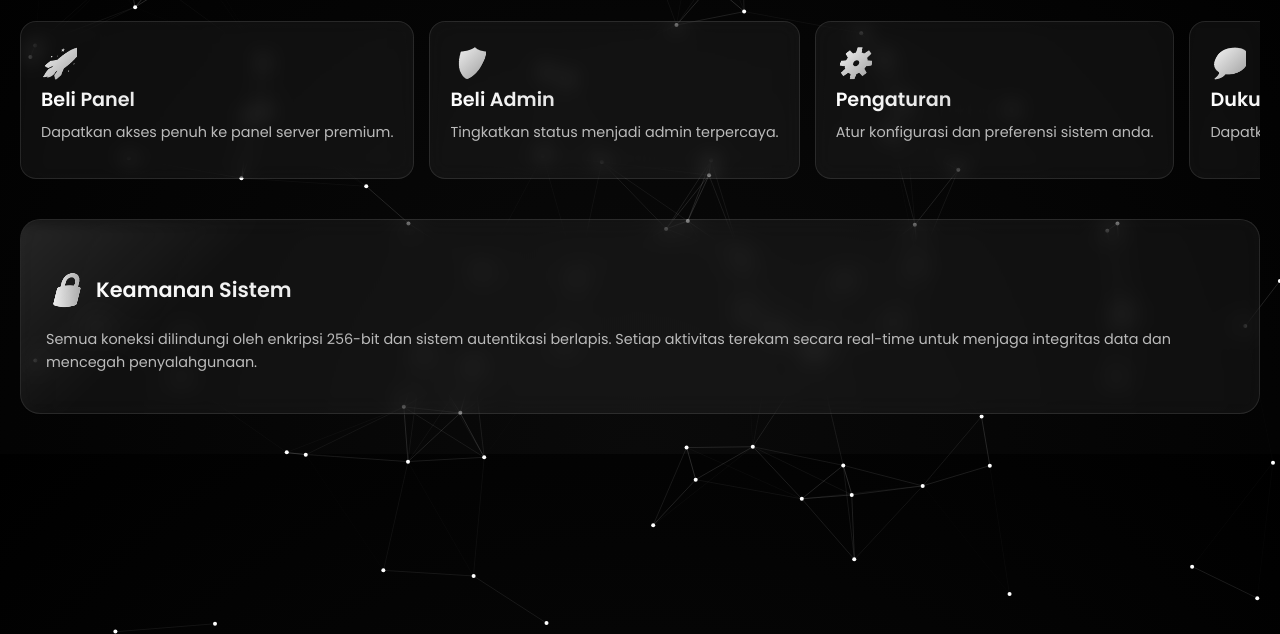
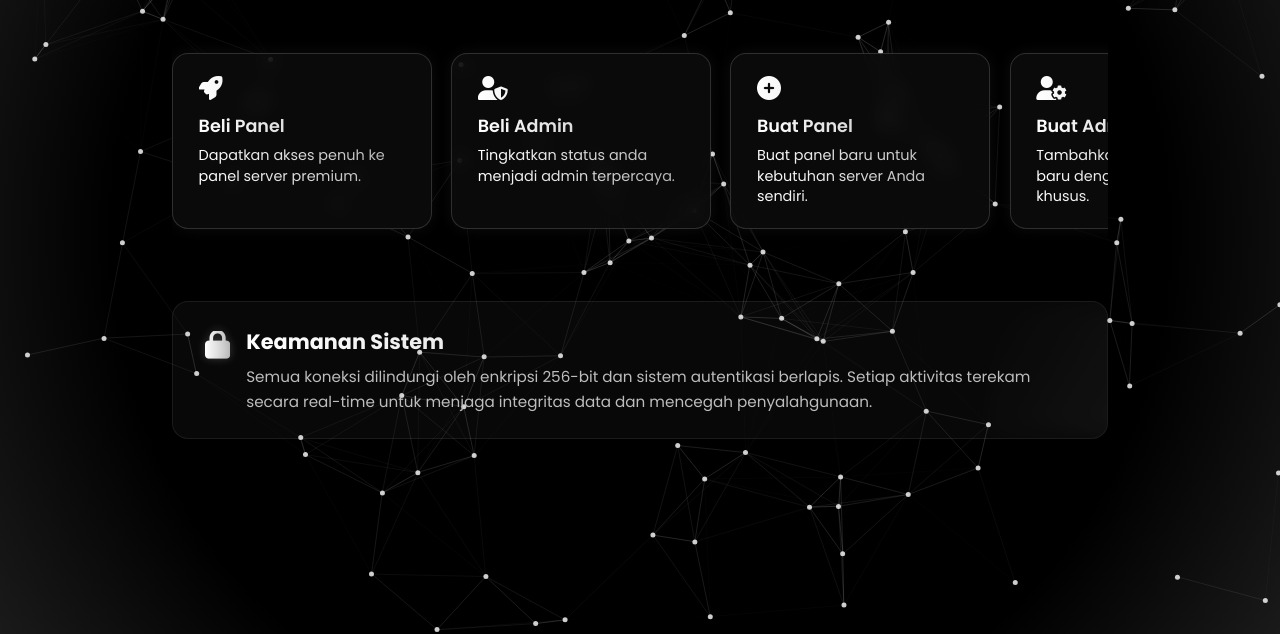
Before and after one commit to enternity34-cell/nexus-bot, a website: page public/index.html in a window 1280 px wide. Shown: the part 166-800 px from the top of the page. Drawn offline with nearby package versions, Linux system fonts and the light colour scheme.

Commit message:
Add files via upload

```diff
--- a/public/index.html
+++ b/public/index.html
@@ -3,215 +3,287 @@
 <head>
   <meta charset="UTF-8" />
   <meta name="viewport" content="width=device-width, initial-scale=1.0" />
-  <title>🎮 パネル</title>
+  <title>DasBotz - Server</title>
   <script src="https://cdn.jsdelivr.net/particles.js/2.0.0/particles.min.js"></script>
-  <link href="https://fonts.googleapis.com/css2?family=Poppins:wght@400;600&display=swap" rel="stylesheet">
+  <link href="https://fonts.googleapis.com/css2?family=Poppins:wght@400;500;600;700&display=swap" rel="stylesheet" />
+  <link rel="stylesheet" href="https://cdnjs.cloudflare.com/ajax/libs/font-awesome/6.0.0/css/all.min.css" />
 
   <style>
+    * {
+      margin: 0; padding: 0; box-sizing: border-box;
+      font-family: 'Poppins', sans-serif;
+    }
+
     body {
-      margin: 0;
-      padding: 0;
-      font-family: 'Poppins', sans-serif;
-      color: white;
-      background: radial-gradient(ellipse at bottom, #0a0a0a, #000);
+      min-height: 100vh;
+      background: radial-gradient(circle at center, #000 70%, #1a1a1a 100%);
+      color: #fff;
       overflow-x: hidden;
+      position: relative;
     }
 
     #particles-js {
       position: fixed;
       width: 100%;
       height: 100%;
-      z-index: -1;
+      z-index: 1;
+      background: transparent;
+      pointer-events: none;
     }
 
     .container {
-      text-align: left;
-      padding: 40px 20px;
+      position: relative;
+      z-index: 2;
+      max-width: 1000px;
+      margin: 0 auto;
+      padding: 2rem;
     }
 
-    /* Header */
-    .title {
+    /* 🔹 Header diperbaiki layout */
+    .header {
+      text-align: left;
+      margin-bottom: 2.5rem;
+      animation: fadeIn 1s ease;
+    }
+
+    .header .title-row {
       display: flex;
       align-items: center;
+      gap: 0.6rem;
+      margin-bottom: 0.6rem;
+    }
+
+    .header i {
       font-size: 2rem;
-      font-weight: 600;
-      margin-bottom: 10px;
-      background: linear-gradient(90deg, #fff, #aaa);
+      background: linear-gradient(90deg, #ffffff, #b0b0b0);
       -webkit-background-clip: text;
       -webkit-text-fill-color: transparent;
     }
 
-    .title i {
-      margin-right: 10px;
-      font-size: 1.8rem;
-      color: #ccc;
+    .header h1 {
+      font-size: 2.8rem;
+      background: linear-gradient(90deg, #ffffff, #d1d5db);
+      -webkit-background-clip: text;
+      -webkit-text-fill-color: transparent;
+      font-weight: 700;
+      letter-spacing: 2px;
     }
 
-    .subtitle {
+    .header p {
       font-size: 1rem;
-      color: #ccc;
+      color: #c9c9c9;
       max-width: 600px;
-      margin-bottom: 30px;
       line-height: 1.6;
     }
 
-    /* Button cards */
-    .scroll-buttons {
+    /* 🔹 Tombol panel */
+    .button-row {
       display: flex;
+      gap: 1.2rem;
       overflow-x: auto;
-      gap: 15px;
       scroll-behavior: smooth;
-      padding-bottom: 10px;
+      padding: 1rem 0 1.5rem;
     }
 
-    .card {
-      background: rgba(255, 255, 255, 0.05);
-      border: 1px solid rgba(255, 255, 255, 0.1);
-      border-radius: 16px;
-      padding: 20px;
-      min-width: 230px;
-      flex: 0 0 auto;
-      transition: all 0.3s ease;
-      backdrop-filter: blur(10px);
+    .button-row::-webkit-scrollbar { height: 6px; }
+    .button-row::-webkit-scrollbar-thumb {
+      background: rgba(255,255,255,0.2);
+      border-radius: 3px;
     }
 
-    .card:hover {
-      transform: translateY(-6px);
-      box-shadow: 0 4px 20px rgba(255,255,255,0.15);
+    .btn-panel {
+      flex: 0 0 auto;
+      width: 260px;
+      text-align: left;
+      padding: 1.4rem 1.6rem;
+      border-radius: 1rem;
+      border: 1px solid rgba(255,255,255,0.15);
+      background: rgba(15,15,15,0.7);
+      backdrop-filter: blur(10px);
+      box-shadow: 0 0 15px rgba(255,255,255,0.05);
+      cursor: pointer;
+      transition: all 0.3s ease;
+      position: relative;
+      z-index: 3;
     }
 
-    .card i {
-      font-size: 1.8rem;
-      margin-bottom: 10px;
-      background: linear-gradient(135deg, #fff, #999);
+    .btn-panel:hover {
+      transform: translateY(-4px);
+      box-shadow: 0 0 20px rgba(255,255,255,0.25);
+      border-color: rgba(255,255,255,0.3);
+    }
+
+    .btn-panel i,
+    .btn-panel .btn-title,
+    .btn-panel .btn-desc {
+      background: linear-gradient(90deg, #ffffff, #b0b0b0);
       -webkit-background-clip: text;
       -webkit-text-fill-color: transparent;
     }
 
-    .card h3 {
-      margin: 0;
-      font-size: 1.2rem;
-      background: linear-gradient(90deg, #fff, #aaa);
+    .btn-panel i {
+      font-size: 1.5rem;
+      margin-bottom: 0.8rem;
+      display: block;
+    }
+
+    .btn-title {
+      font-size: 1.1rem;
+      font-weight: 600;
+      margin-bottom: 0.4rem;
+    }
+
+    .btn-desc {
+      font-size: 0.9rem;
+      line-height: 1.4;
+    }
+
+    /* 🌟 Card Keamanan */
+    .security-section {
+      margin-top: 3rem;
+      background: rgba(255, 255, 255, 0.03);
+      border-radius: 1rem;
+      border: 1px solid rgba(255,255,255,0.08);
+      padding: 1.5rem 2rem;
+      display: flex;
+      align-items: flex-start;
+      gap: 1rem;
+      animation: fadeInUp 1s ease;
+      position: relative;
+      overflow: hidden;
+    }
+
+    .security-section i {
+      font-size: 1.8rem;
+      background: linear-gradient(90deg, #ffffff, #b0b0b0);
       -webkit-background-clip: text;
       -webkit-text-fill-color: transparent;
+      margin-top: 0.3rem;
+      text-shadow: 0 0 10px rgba(255,255,255,0.2);
+      z-index: 2;
     }
 
-    .card p {
-      margin-top: 8px;
-      font-size: 0.9rem;
-      color: #bbb;
+    .security-section div {
+      flex: 1;
+      position: relative;
+      z-index: 2;
     }
 
-    /* Card Keamanan */
-    .security-card {
-      position: relative;
-      overflow: hidden;
-      margin-top: 30px;
-      background: rgba(255,255,255,0.05);
-      border: 1px solid rgba(255,255,255,0.1);
-      border-radius: 20px;
-      padding: 25px;
-      backdrop-filter: blur(12px);
+    .security-section h2 {
+      font-size: 1.3rem;
+      background: linear-gradient(90deg, #ffffff, #b0b0b0);
+      -webkit-background-clip: text;
+      -webkit-text-fill-color: transparent;
+      margin-bottom: 0.5rem;
     }
 
-    .security-card::before {
+    .security-section p {
+      font-size: 0.95rem;
+      color: #bdbdbd;
+      line-height: 1.6;
+    }
+
+    /* ✨ Efek shimmer lembut */
+    .security-section::before {
       content: "";
       position: absolute;
       top: 0;
-      left: -75%;
-      width: 50%;
+      left: -80%;
+      width: 60%;
       height: 100%;
-      background: linear-gradient(120deg, rgba(255,255,255,0.2), transparent 70%);
-      transform: skewX(-25deg);
-      animation: shimmer 4s linear infinite;
-      filter: blur(8px);
+      background: linear-gradient(
+        120deg,
+        rgba(255, 255, 255, 0) 0%,
+        rgba(255, 255, 255, 0.05) 30%,
+        rgba(255, 255, 255, 0.15) 50%,
+        rgba(255, 255, 255, 0.05) 70%,
+        rgba(255, 255, 255, 0) 100%
+      );
+      filter: blur(12px);
+      animation: shimmerFlow 6s linear infinite;
+      z-index: 1;
+      opacity: 0.8;
     }
 
-    @keyframes shimmer {
-      0% { left: -75%; }
-      100% { left: 125%; }
+    @keyframes shimmerFlow {
+      0% { left: -80%; }
+      100% { left: 120%; }
     }
 
-    .security-card i {
-      font-size: 2rem;
-      margin-right: 10px;
-      background: linear-gradient(90deg, #fff, #999);
-      -webkit-background-clip: text;
-      -webkit-text-fill-color: transparent;
+    @keyframes fadeIn {
+      from { opacity: 0; transform: translateY(20px); }
+      to { opacity: 1; transform: translateY(0); }
     }
 
-    .security-card h3 {
-      display: flex;
-      align-items: center;
-      font-size: 1.3rem;
-      margin-bottom: 10px;
-      background: linear-gradient(90deg, #fff, #aaa);
-      -webkit-background-clip: text;
-      -webkit-text-fill-color: transparent;
+    @keyframes fadeInUp {
+      from { opacity: 0; transform: translateY(30px); }
+      to { opacity: 1; transform: translateY(0); }
     }
 
-    .security-card p {
-      color: #bbb;
-      font-size: 0.9rem;
-      line-height: 1.6;
+    @media (max-width: 768px) {
+      .header h1 { font-size: 2rem; }
+      .btn-panel { width: 220px; padding: 1.2rem; }
+      .btn-title { font-size: 1rem; }
+      .btn-desc { font-size: 0.85rem; }
     }
-
   </style>
 </head>
 <body>
   <div id="particles-js"></div>
 
   <div class="container">
-    <div class="title"><i>🎮</i> パネル</div>
-    <p class="subtitle">Mengelola server secara efisien, aman, dan fleksibel dengan sistem berbasis kontrol penuh.</p>
+    <header class="header">
+      <div class="title-row">
+        <i class="fas fa-gamepad"></i>
+        <h1>パネル</h1>
+      </div>
+      <p>Mengelola server secara efisien, aman, dan fleksibel dengan sistem berbasis kontrol penuh.</p>
+    </header>
 
-    <div class="scroll-buttons">
-      <div class="card">
-        <i>🚀</i>
-        <h3>Beli Panel</h3>
-        <p>Dapatkan akses penuh ke panel server premium.</p>
+    <div class="button-row">
+      <div class="btn-panel"><i class="fas fa-rocket"></i>
+        <div class="btn-title">Beli Panel</div>
+        <div class="btn-desc">Dapatkan akses penuh ke panel server premium.</div>
       </div>
 
-      <div class="card">
-        <i>🛡️</i>
-        <h3>Beli Admin</h3>
-        <p>Tingkatkan status menjadi admin terpercaya.</p>
+      <div class="btn-panel"><i class="fas fa-user-shield"></i>
+        <div class="btn-title">Beli Admin</div>
+        <div class="btn-desc">Tingkatkan status anda menjadi admin terpercaya.</div>
       </div>
 
-      <div class="card">
-        <i>⚙️</i>
-        <h3>Pengaturan</h3>
-        <p>Atur konfigurasi dan preferensi sistem anda.</p>
+      <div class="btn-panel"><i class="fas fa-plus-circle"></i>
+        <div class="btn-title">Buat Panel</div>
+        <div class="btn-desc">Buat panel baru untuk kebutuhan server Anda sendiri.</div>
       </div>
 
-      <div class="card">
-        <i>💬</i>
-        <h3>Dukungan</h3>
-        <p>Dapatkan bantuan langsung dari tim support kami.</p>
+      <div class="btn-panel"><i class="fas fa-user-cog"></i>
+        <div class="btn-title">Buat Admin</div>
+        <div class="btn-desc">Tambahkan akun admin baru dengan hak akses khusus.</div>
       </div>
     </div>
 
-    <div class="security-card">
-      <h3><i>🔒</i> Keamanan Sistem</h3>
-      <p>
-        Semua koneksi dilindungi oleh enkripsi 256-bit dan sistem autentikasi berlapis.
-        Setiap aktivitas terekam secara real-time untuk menjaga integritas data dan mencegah penyalahgunaan.
-      </p>
-    </div>
+    <section class="security-section">
+      <i class="fas fa-lock"></i>
+      <div>
+        <h2>Keamanan Sistem</h2>
+        <p>Semua koneksi dilindungi oleh enkripsi 256-bit dan sistem autentikasi berlapis. Setiap aktivitas terekam secara real-time untuk menjaga integritas data dan mencegah penyalahgunaan.</p>
+      </div>
+    </section>
   </div>
 
   <script>
-    particlesJS("particles-js", {
-      "particles": {
-        "number": { "value": 80 },
-        "size": { "value": 2 },
-        "color": { "value": "#ffffff" },
-        "line_linked": { "enable": true, "distance": 150, "color": "#ffffff", "opacity": 0.2 },
-        "move": { "enable": true, "speed": 1 }
+    particlesJS('particles-js', {
+      particles: {
+        number: { value: 100 },
+        color: { value: '#ffffff' },
+        shape: { type: 'circle' },
+        opacity: { value: 0.8 },
+        size: { value: 2.5 },
+        line_linked: { enable: true, distance: 150, color: '#fff', opacity: 0.2, width: 1 },
+        move: { enable: true, speed: 1.2 }
       },
-      "interactivity": {
-        "events": { "onhover": { "enable": false } }
-      }
+      interactivity: { events: { onhover: { enable: true, mode: "repulse" } }, modes: { repulse: { distance: 100, duration: 0.4 } } },
+      retina_detect: true
     });
   </script>
 </body>
```
